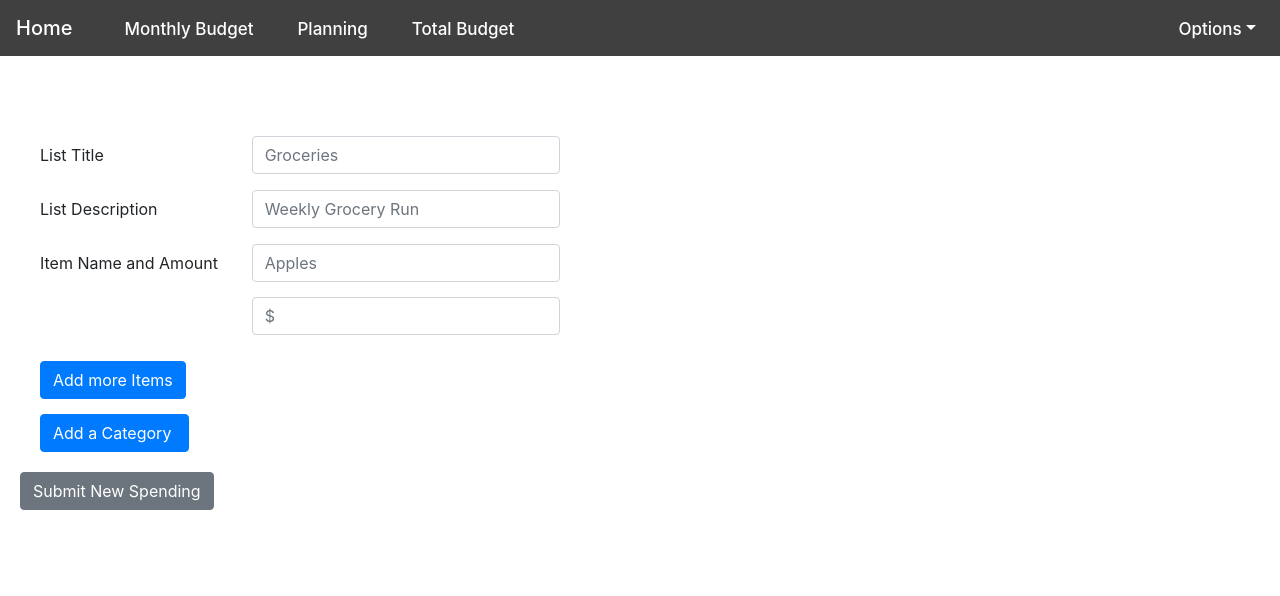
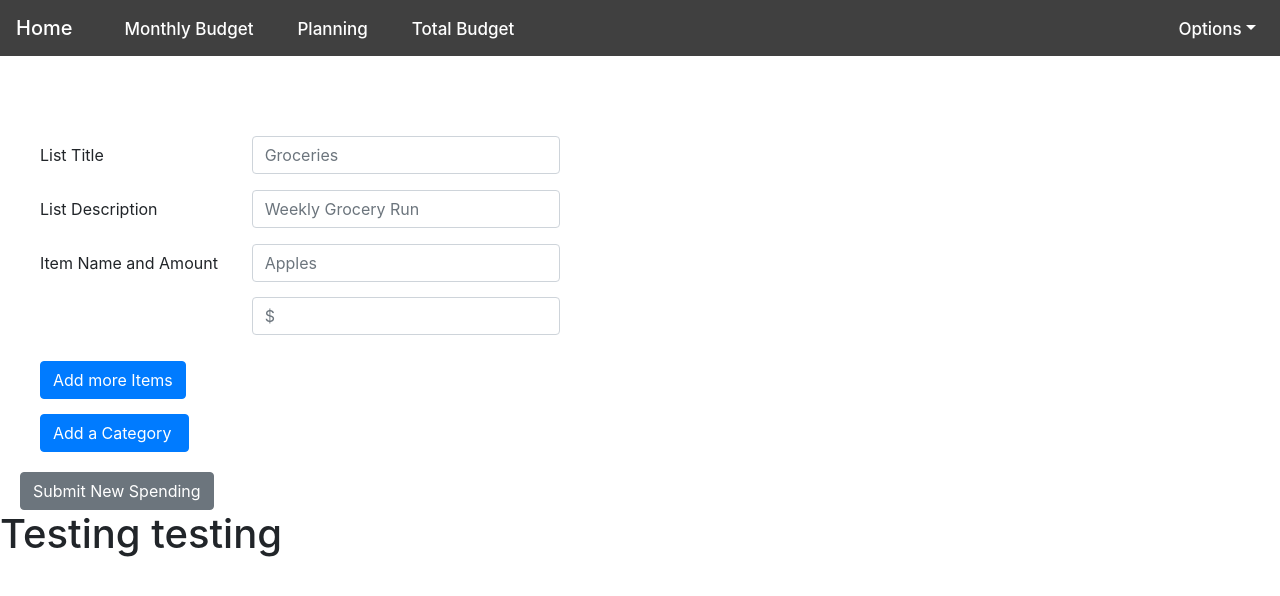
Before and after one commit to Clare-Meng/Finance-Management-App, a React (Create React App) app in the folder client/: page / in a window 1280 px wide. Shown: the top 596 px of the page. Built offline with nearby package versions, Linux system fonts and the light colour scheme; no server answers.

Commit message:
Connected backend and frontend for SpendingEntry

```diff
--- a/client/package.json
+++ b/client/package.json
@@ -6,11 +6,16 @@
     "@testing-library/jest-dom": "^5.11.9",
     "@testing-library/react": "^11.2.5",
     "@testing-library/user-event": "^12.7.3",
+    "axios": "^0.21.1",
     "bootstrap": "^4.6.0",
     "react": "^17.0.1",
     "react-dom": "^17.0.1",
+    "react-redux": "^7.2.2",
     "react-scripts": "4.0.3",
+    "react-transition-group": "^4.4.1",
     "reactstrap": "^8.9.0",
+    "redux": "^4.0.5",
+    "redux-thunk": "^2.3.0",
     "web-vitals": "^1.1.0"
   },
   "scripts": {
@@ -19,6 +24,7 @@
     "test": "react-scripts test",
     "eject": "react-scripts eject"
   },
+  "proxy": "http://localhost:5000",
   "eslintConfig": {
     "extends": [
       "react-app",
--- a/client/src/App.js
+++ b/client/src/App.js
@@ -1,14 +1,20 @@
 import React, { Component } from 'react';
+import { Provider } from 'react-redux';
+import store from './store';
 
-import NavigationBar from './NavigationBar';
-import AddSpending from './AddSpending';
+import NavigationBar from './components/NavigationBar';
+import AddSpending from './components/AddSpending';
 
 class App extends Component {
   render() {
     return (
       <>
-        <NavigationBar />
-        <AddSpending />
+        <Provider store={store}>
+          <div className="App">
+            <NavigationBar />
+            <AddSpending />
+          </div>
+        </Provider>
       </>
     );
   }
--- /dev/null
+++ b/client/src/actions/spendingEntryActions.js
@@ -0,0 +1,11 @@
+import axios from 'axios';
+import { GET_SPENDING_ENTRIES } from './types';
+
+export const getSpendingEntries = () => dispatch => {
+    axios.get('/api/spendingEntry').then(res =>
+        dispatch({
+            type: GET_SPENDING_ENTRIES,
+            payload: res.data
+        })
+    );
+};
--- /dev/null
+++ b/client/src/actions/types.js
@@ -0,0 +1 @@
+export const GET_SPENDING_ENTRIES = 'GET_SPENDING_ENTRIES';
--- a/client/src/AddSpending.js
+++ b/client/src/components/AddSpending.js
@@ -11,6 +11,8 @@ import {
 
 import 'bootstrap/dist/css/bootstrap.min.css';
 import './AddSpending.css';
+
+import SpendingEntry from './SpendingEntry';
 
 class AddSpending extends React.Component {
     render() {
@@ -40,6 +42,7 @@ class AddSpending extends React.Component {
                     <Button className="add-category-btn" color="primary">Add a Category</Button>
                     <Button className="submit-new-spending-btn">Submit New Spending</Button>
                 </Form>
+                <SpendingEntry />
             </>
         );
     }
--- /dev/null
+++ b/client/src/components/SpendingEntry.js
@@ -0,0 +1,35 @@
+import React, { Component } from 'react';
+import { connect } from 'react-redux';
+import PropTypes from 'prop-types';
+import { getSpendingEntries } from '../actions/spendingEntryActions';
+
+class SpendingEntry extends React.Component {
+
+    componentDidMount() {
+        this.props.getSpendingEntries();
+    }
+    render() {
+        const { spendingEntries } = this.props.spendingEntry;
+        console.log("Printing Spending Entries");
+        console.log(spendingEntries);
+        return (
+            <>
+                <h1>Testing testing</h1>
+            </>
+        );
+    }
+}
+
+SpendingEntry.propTypes = {
+    getSpendingEntries: PropTypes.func.isRequired,
+    spendingEntry: PropTypes.object.isRequired
+}
+
+const mapStateToProps = (state) => ({
+    spendingEntry: state.spendingEntry
+});
+
+export default connect(
+    mapStateToProps,
+    { getSpendingEntries }
+)(SpendingEntry);
--- /dev/null
+++ b/client/src/reducers/index.js
@@ -0,0 +1,6 @@
+import { combineReducers } from 'redux';
+import spendingEntryReducer from './spendingEntryReducer';
+
+export default combineReducers({
+    spendingEntry: spendingEntryReducer
+});
--- /dev/null
+++ b/client/src/reducers/spendingEntryReducer.js
@@ -0,0 +1,17 @@
+import { GET_SPENDING_ENTRIES } from '../actions/types';
+
+const initialState = {
+    spendingEntries: []
+};
+
+export default function(state = initialState, action) {
+    switch(action.type) {
+        case GET_SPENDING_ENTRIES:
+            return {
+                ...state,
+                spendingEntries: action.payload
+            };
+        default:
+            return state;
+    }
+}
--- /dev/null
+++ b/client/src/store.js
@@ -0,0 +1,14 @@
+import { createStore, applyMiddleware, compose } from 'redux';
+import thunk from 'redux-thunk';
+import rootReducer from './reducers';
+
+const initialState = {};
+
+const middleware = [thunk];
+
+const composeEnhancers = window._REDUX_DEVTOOLS_EXTENSION_COMPOSE || compose;
+const store = createStore(rootReducer, initialState, composeEnhancers(
+    applyMiddleware(...middleware)
+));
+
+export default store;
```
Also changed, not shown: client/src/components/AddSpending.css (renamed from client/src/AddSpending.css), client/src/components/NavigationBar.css (renamed from client/src/NavigationBar.css), client/src/components/NavigationBar.js (renamed from client/src/NavigationBar.js), 1 other file (tests, documents, lock files or other folders).
